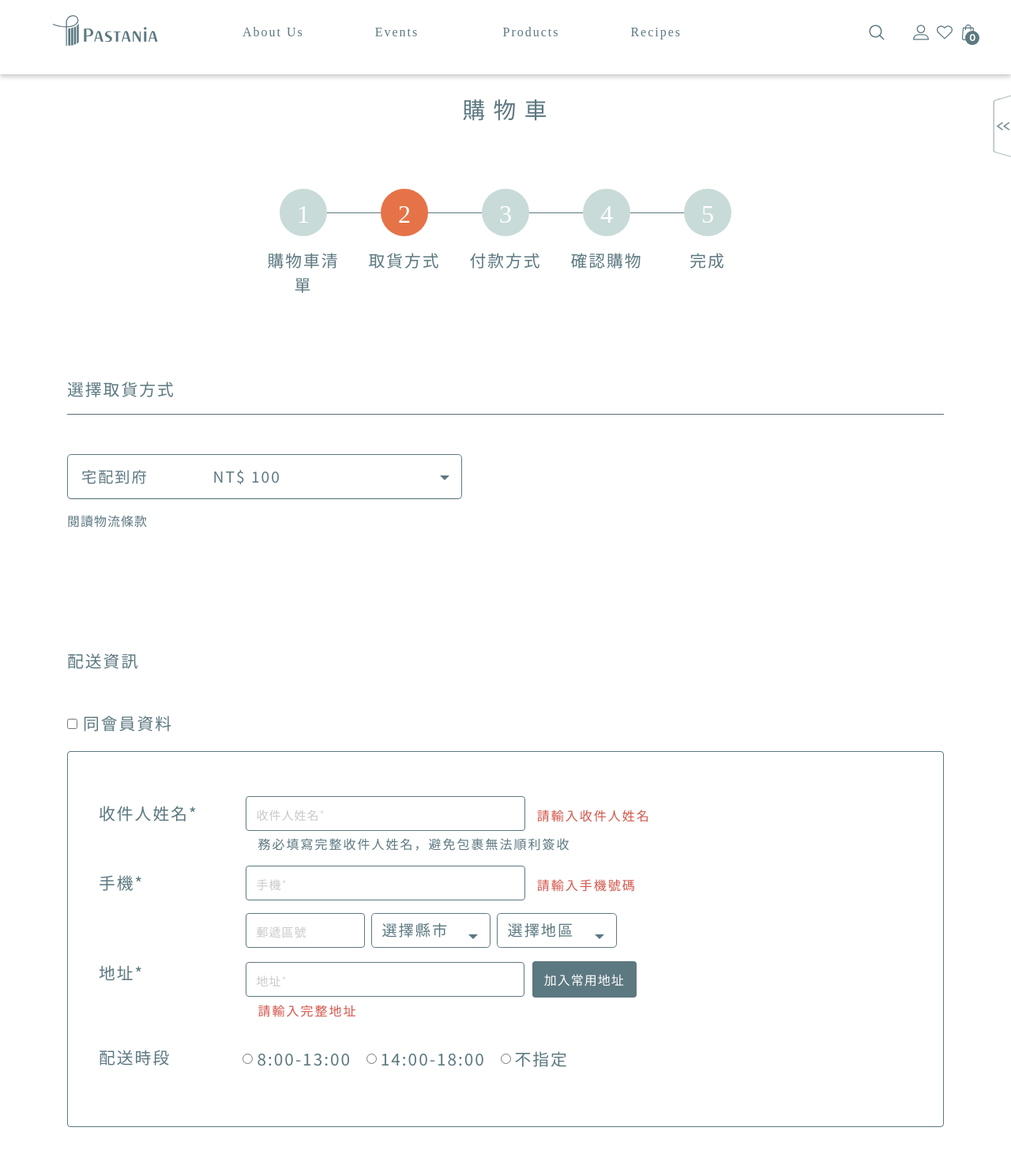
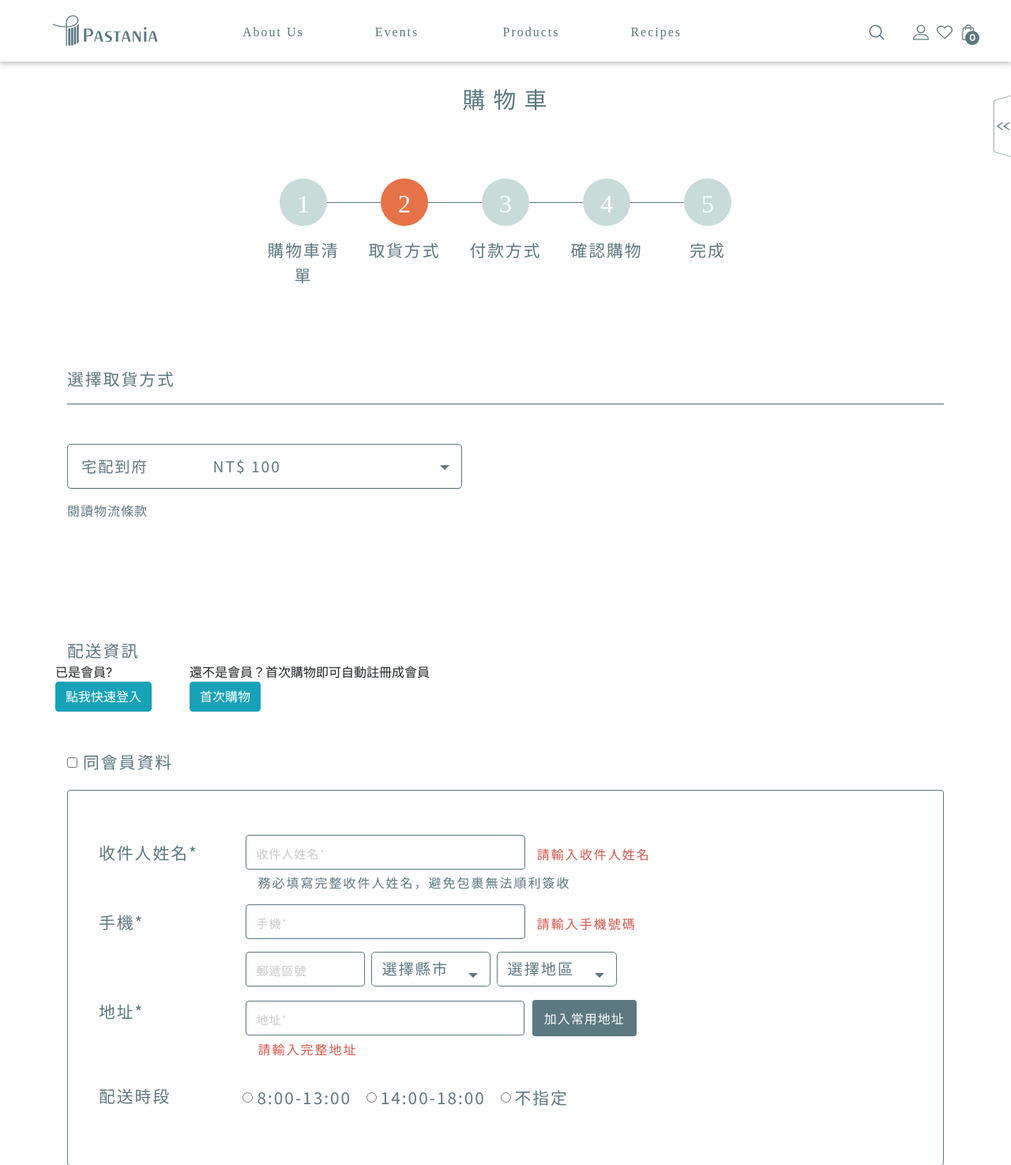
Before and after one commit to ElodieLin/Pastania, a PHP site: page /cart_step2.php in a window 1280 px wide. Shown: the top 1475 px of the page at 79% size. Run offline with PHP 8.4, Linux system fonts and the light colour scheme; data comes from the database, SQL or seed files in the repository; data that the repository does not hold is empty; some libraries are stand-ins or nearby versions; some web fonts are replaced; grey boxes are pictures that could not be loaded.

Commit message:
0202 - update btns for first buy & login alert

```diff
--- a/Public/cart_step2.php
+++ b/Public/cart_step2.php
@@ -7,9 +7,9 @@
 
   <head>
     <!-- Bootstrap CSS -->
-    <link rel="stylesheet" href="https://stackpath.bootstrapcdn.com/bootstrap/4.1.3/css/bootstrap.min.css"
+    <!-- <link rel="stylesheet" href="https://stackpath.bootstrapcdn.com/bootstrap/4.1.3/css/bootstrap.min.css"
           integrity="sha384-MCw98/SFnGE8fJT3GXwEOngsV7Zt27NXFoaoApmYm81iuXoPkFOJwJ8ERdknLPMO"
-          crossorigin="anonymous">
+          crossorigin="anonymous"> -->
     <link rel="stylesheet" href="css/cart_step2.css">
 
 
@@ -74,7 +74,7 @@
         <p class="noto_light e_terms"><a href="">閱讀物流條款</a></p>
       </div>
 
-      <!-- 選擇門市表單 (選擇7-11取貨才顯示) pick store -->
+      <!-- 選擇門市表單 (選擇7-11取貨才顯示) choose 7-11 and pop out below pick store -->
       <div class="form-inline e_search_postcode_form">
         <div class="form-group e_select_branches">
 
@@ -101,9 +101,24 @@
       </div>
 
 
-      <!--    會員配送資訊  delivery info  -->
+      <!--    會員配送資訊  delivery info (click checkbox and will bring member info automatically -->
       <div class="e_member_delivery_info">
         <p class="noto_light ">配送資訊</p>
+
+        <div class="row">
+            <div class="pr-5">
+              <p>已是會員?</p>
+              <a href=""><button class="btn btn-info">點我快速登入</button></a>
+            </div>
+            <div>
+            <p>還不是會員？首次購物即可自動註冊成會員</p>
+              <a href=""><button class="btn btn-info">首次購物</button></a>
+            </div>
+        </div>
+
+
+    <!-- below content shows when in login status -->
+        <!-- same as member info checkbox-->
         <div class="form-check e_same_as_member_info noto_light mt-5">
           <input class="form-check-input" type="checkbox" value="" id="sameAsMemberInfo">
           <label class="form-check-label" for="sameAsMemberInfo">
@@ -170,7 +185,7 @@
 
                 </div>
               </div>
-
+          <!-- above content shows when in login status -->
               <div class="mb-3 form-group e_time_select">
                 <label for="deliverTime" class="form-group e_col_3 mb-3">配送時段</label>
 
@@ -196,7 +211,8 @@
       </div>
 
 
-      <!--    訂購資料（首次購物才顯示）    -->
+      <!--    訂購資料（首次購物才顯示） only display when first buy (not member yet)   -->
+      <!-- fill forms and equal register-->
       <div class="e_first_order_delivery_info">
         <p class="noto_light ">訂購資料及配送資訊</p>
         <div class="card e_first_order_info">
```
